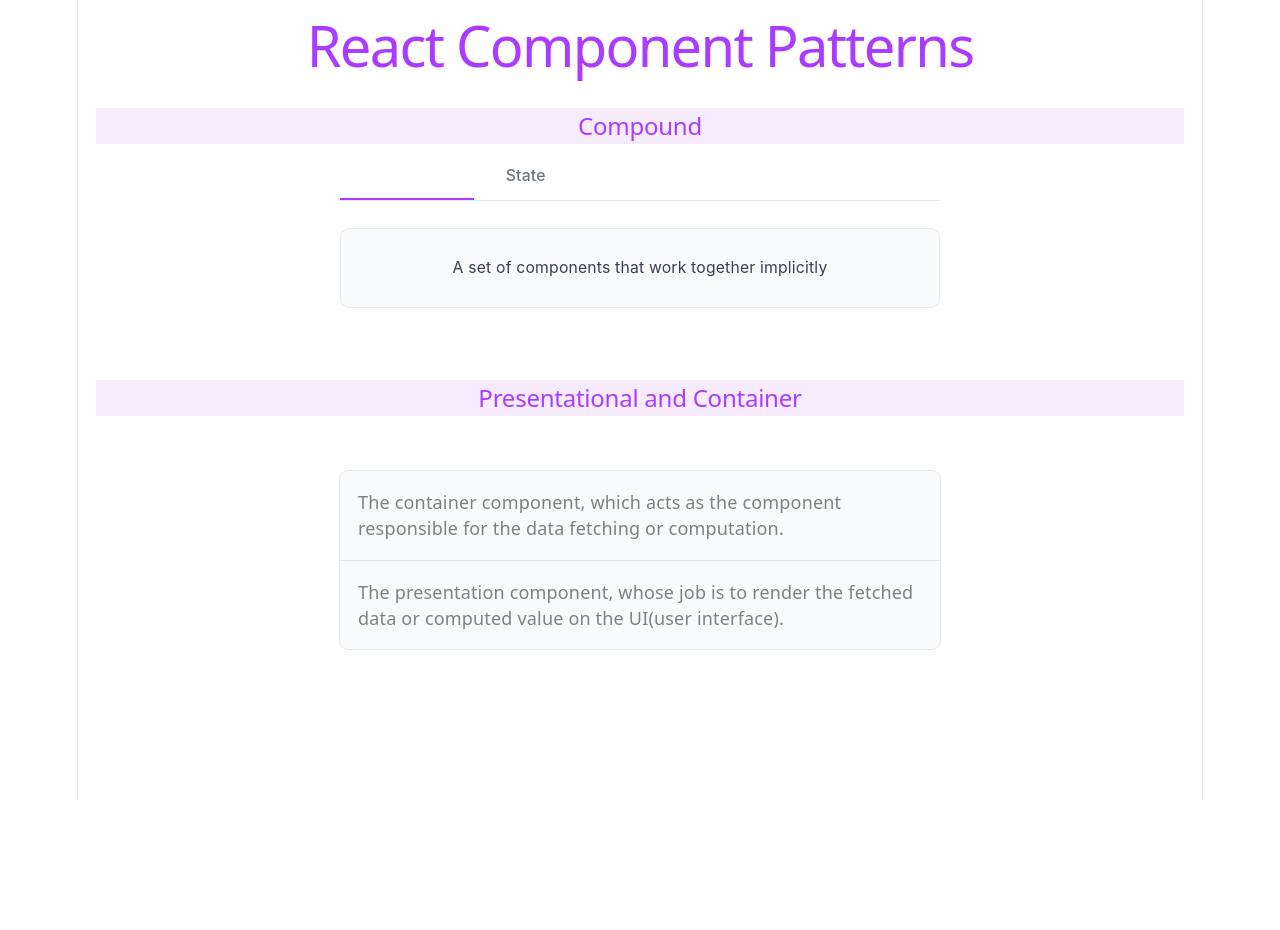
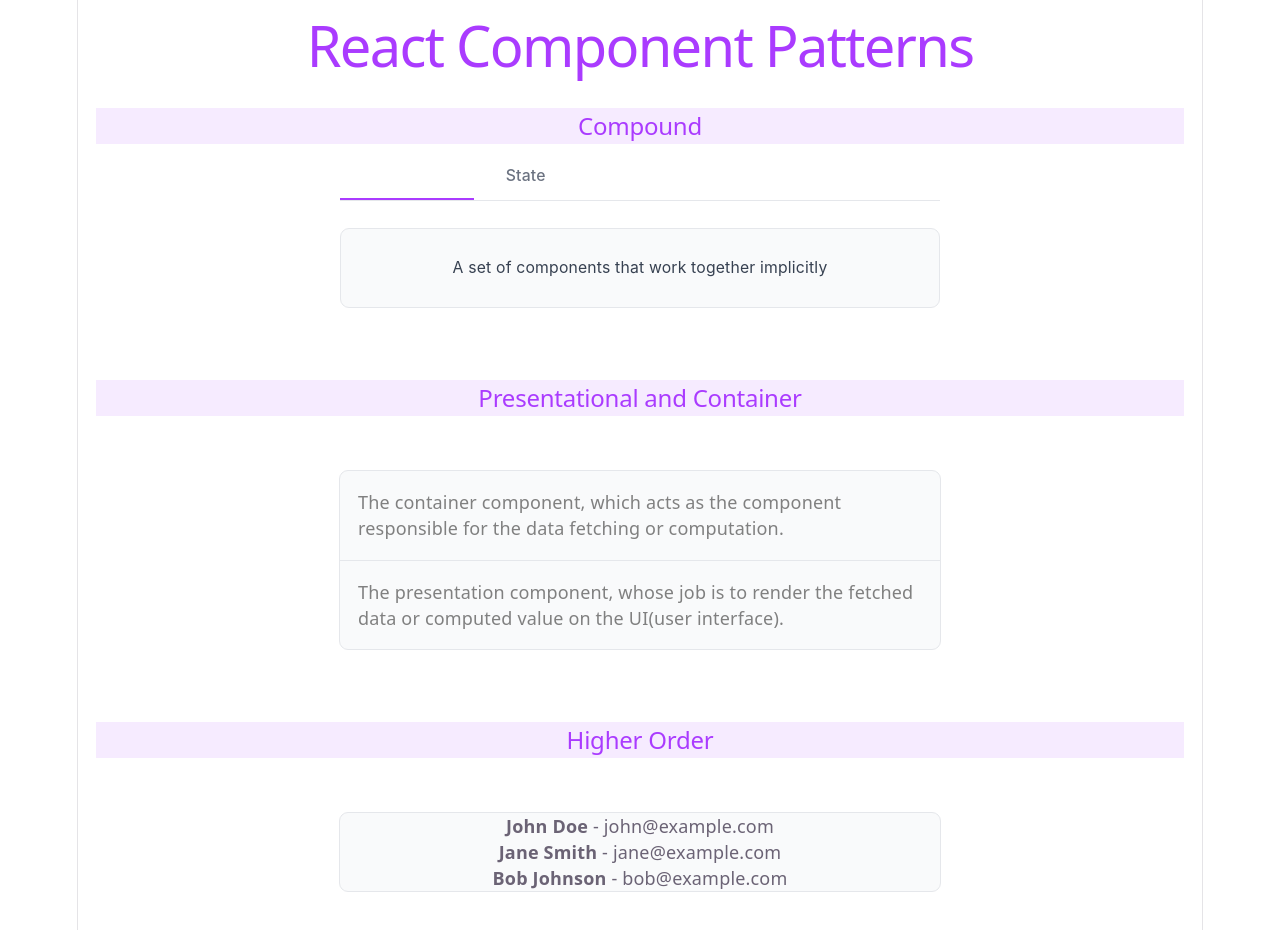
Before and after one commit to Merzaad/learning_react_component_patterns, a React (Vite) app: page / in a window 1280 px wide. Shown: the top 930 px of the page. Before the commit the page ends 800 px from the top, so only its background shows below. Built offline with nearby package versions, Linux system fonts and the light colour scheme.

Commit message:
higher order component

```diff
--- a/src/App.jsx
+++ b/src/App.jsx
@@ -1,4 +1,5 @@
 import Compound from "./components/compound";
+import HigherOrder from "./components/higher-order";
 import PresentationalAndContainer from "./components/presentational-and-container";
 
 function App() {
@@ -14,6 +15,12 @@
         <h2>Presentational and Container</h2>
         <PresentationalAndContainer />
       </section>
+      <section id='spacer'></section>
+      <section>
+        <h2>Higher Order</h2>
+        <HigherOrder />
+      </section>
+      <section id='spacer'></section>
     </>
   );
 }
--- /dev/null
+++ b/src/components/higher-order.tsx
@@ -0,0 +1,72 @@
+import React, { ComponentType, useEffect, useState } from "react";
+
+const data = [
+  { id: "1", name: "John Doe", email: "john@example.com" },
+  { id: "2", name: "Jane Smith", email: "jane@example.com" },
+  { id: "3", name: "Bob Johnson", email: "bob@example.com" },
+];
+
+function withDataFetching<T extends { data?: any }>(
+  WrappedComponent: ComponentType<T>,
+  mockData: any,
+) {
+  return (props: Omit<T, "data">) => {
+    const [data, setData] = useState(null);
+    const [loading, setLoading] = useState(true);
+
+    useEffect(() => {
+      const timer = setTimeout(() => {
+        setData(mockData);
+        setLoading(false);
+      }, 1000);
+
+      return () => clearTimeout(timer);
+    }, []);
+
+    if (loading) return <div>Loading...</div>;
+
+    return <WrappedComponent {...(props as T)} data={data} />;
+  };
+}
+
+interface ListItem {
+  id: string;
+  name: string;
+  email: string;
+}
+
+interface ListProps {
+  data: ListItem[];
+}
+
+const List: React.FC<ListProps> = ({ data }) => {
+  return (
+    <div>
+      <ul
+        style={{
+          maxWidth: "600px",
+          margin: "3rem auto 0",
+          padding: 0,
+          listStyle: "none",
+          backgroundColor: "#f9fafb",
+          borderRadius: "0.5rem",
+          border: "1px solid #e5e7eb",
+        }}
+      >
+        {data.map((item) => (
+          <li key={item.id}>
+            <strong>{item.name}</strong> - {item.email}
+          </li>
+        ))}
+      </ul>
+    </div>
+  );
+};
+
+const ListWithData = withDataFetching(List, data);
+
+const HigherOrder: React.FC = () => {
+  return <ListWithData />;
+};
+
+export default HigherOrder;
```
